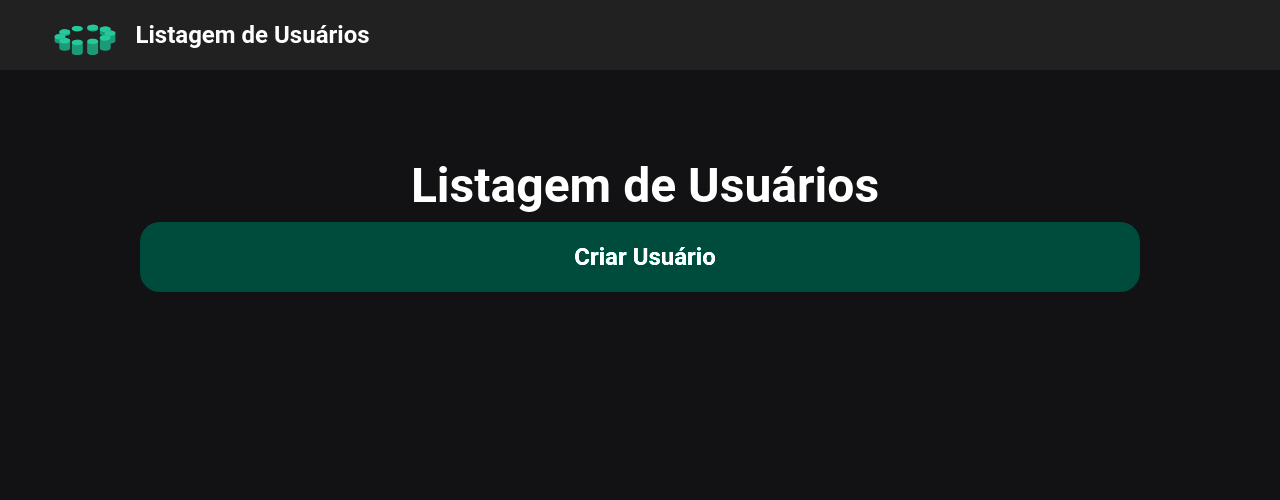
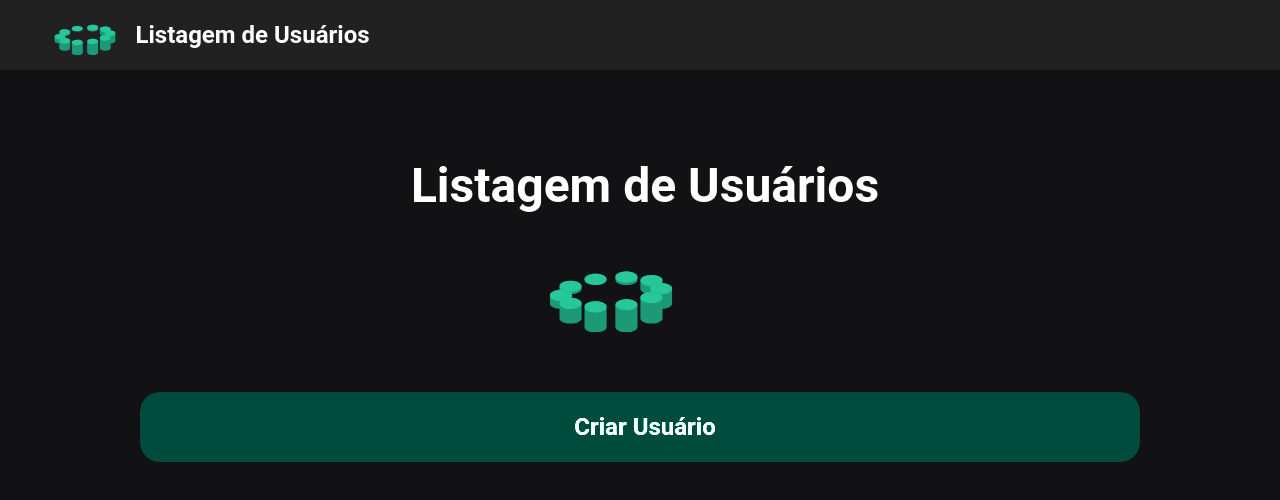
Before and after one commit to solebellsBEACH/Tinnova_WEB, a Next.js app: page /Users in a window 1280 px wide. Shown: the top 500 px of the page. Built offline with nearby package versions, Linux system fonts and the light colour scheme; no server answers.

Commit message:
⚡️adding loading for UsersTable

```diff
--- a/src/pageComplement/Users/styles.ts
+++ b/src/pageComplement/Users/styles.ts
@@ -6,13 +6,13 @@ min-height:100vh ;
     height:auto ;
     width:auto ;
     display:flex;
-/* justify-content:center; */
     align-items:center;
     flex-direction:column;
 `
 
 
 export const Button = styled.button`
+    margin-top:10px;
     width:90% ;
     max-width:1000px;
     height: 70px;
--- a/src/pages/Users/index.tsx
+++ b/src/pages/Users/index.tsx
@@ -4,8 +4,8 @@ import { UserTable } from '../../pageComplement/Users/components';
 import { Button, Container } from '../../pageComplement/Users/styles'
 import { Creators as UsersActions } from '../../core/store/ducks/users'
 import { IUsersDuckInitialState } from '../../core/interfaces';
-import { Header } from '../../core/components';
-import { Text } from '@chakra-ui/react';
+import { Header, LottieComponent } from '../../core/components';
+import { Box, Text } from '@chakra-ui/react';
 import { useRouter } from 'next/router';
 
 const Users = (props: any) => {
@@ -30,7 +30,10 @@ const Users = (props: any) => {
             >Listagem de Usuários</Text>
             {userData.data !== null ?
                 <UserTable data={userData.data} /> :
-                <></>
+                <Box
+                marginTop='30px'
+                marginBottom='50px'
+                ><LottieComponent size={200}/></Box>
             }
             <Button><Text
                 color='white'
```
Lines whose indentation alone changed are shown as unchanged.
